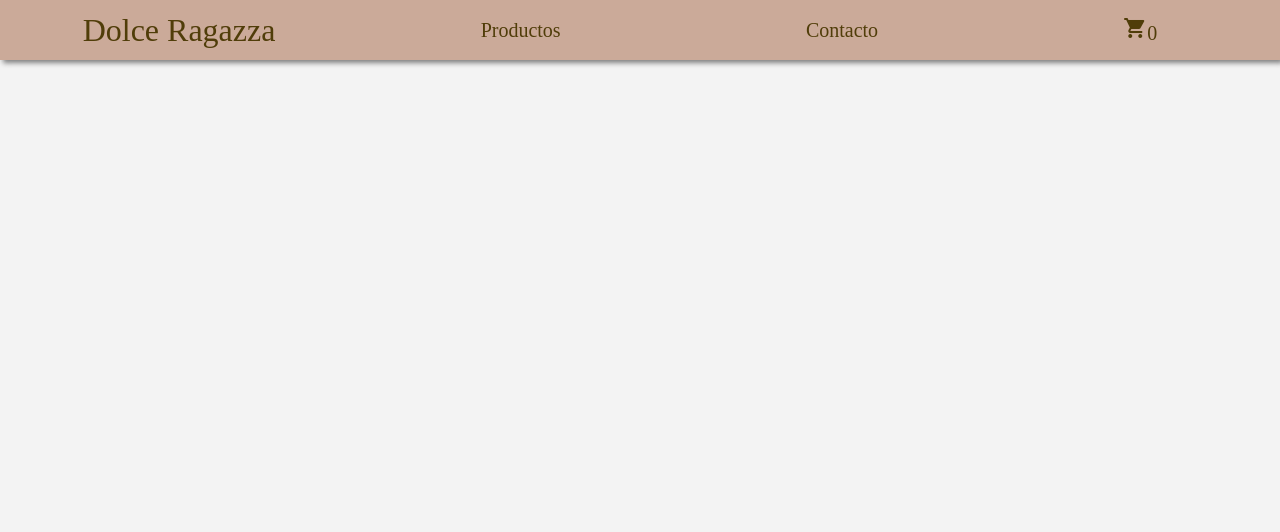
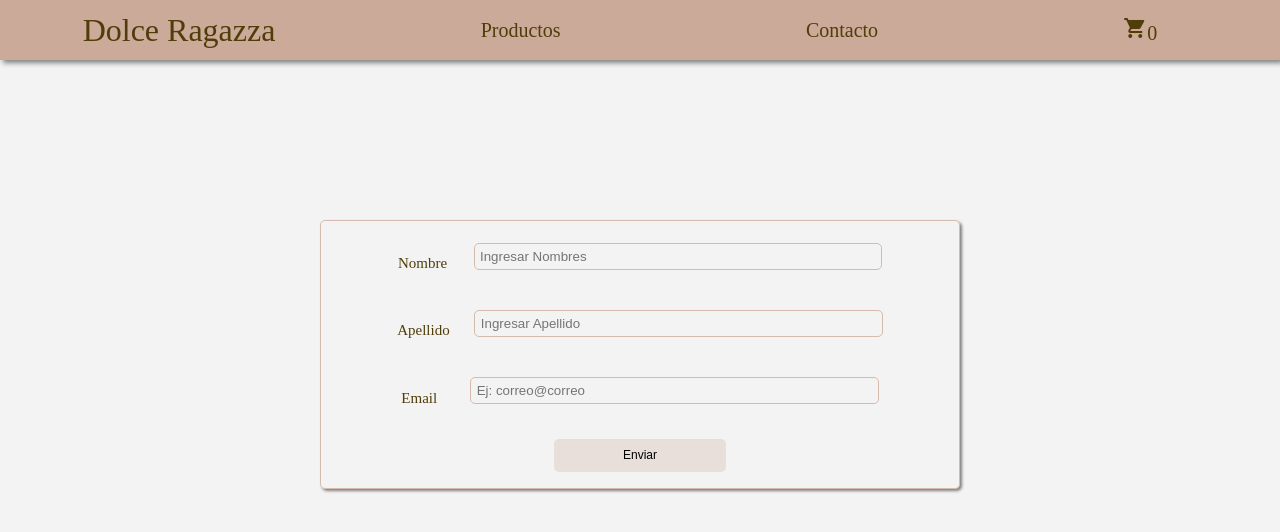
Before and after one commit to Dansol79/clase1_DanielaAlvarez, a React (Create React App) app: page /login in a window 1280 px wide. Shown: the top 532 px of the page. Built offline with nearby package versions, Linux system fonts and the light colour scheme; a web font is replaced by a local one.

Commit message:
clase 13

```diff
--- a/src/App.js
+++ b/src/App.js
@@ -6,11 +6,16 @@ import ItemListContainer from "./components/ItemListContainer";
 import ItemDetailConteiner from "./components/ItemDetailContainer";
 import Cart from "./components/Cart";
 import { CustomProvider } from "./context/cartContext";
+import Login from "./components/form/Login";
+
 
 
 
 const App = () => {
   return (
+
+
+
     <BrowserRouter>
     <CustomProvider>
 
@@ -23,6 +28,7 @@ const App = () => {
         <Route path="/contacto"> <Contacto /> </Route>
 
         <Route path="/cart" component={Cart}></Route>
+        <Route path="/login" ><Login/> </Route>
       </Switch>
 
       <Route path="/articulo_Selec/:id"> <ItemDetailConteiner />  </Route>
--- a/src/components/ItemCount.js
+++ b/src/components/ItemCount.js
@@ -5,7 +5,7 @@ import React, {useState} from "react"
 const ItemCount = ({onAdd}) =>{
 
 
-    const [contador, setContador] = useState(0)
+    const [contador, setContador] = useState(1)
 
     const stock = 5
     const min = 0
--- a/src/components/ItemDetailContainer.js
+++ b/src/components/ItemDetailContainer.js
@@ -18,7 +18,6 @@ const ItemDetailConteiner = () =>{
       const itemCollection = db.collection("articulo")
 
       const consulta = itemCollection.doc(id)
-      console.log(consulta)
 
 
       const promesa = consulta.get()
@@ -27,7 +26,6 @@ const ItemDetailConteiner = () =>{
             .then((documento) =>{
 
               const data = documento.data()
-              console.log(data)
 
               setArticulo(data)
             })
--- a/src/components/ItemList.js
+++ b/src/components/ItemList.js
@@ -3,7 +3,6 @@ import Item from "./Item"
 
 
 const ItemList = ( {datos})=>{
-    console.log(datos)
 
     if(datos.length ===0){
         return <p className="dol">Cargando...</p>
--- a/src/components/ItemListContainer.js
+++ b/src/components/ItemListContainer.js
@@ -17,9 +17,6 @@ const ItemListContainer = (() => {
       collection
          .get()
          .then((querySnapshot) => {
-            if (querySnapshot.size === 0) {
-               console.log("No results!");
-             }
 
              setDatos(
                querySnapshot.docs.map((doc) => {
--- /dev/null
+++ b/src/components/form/Login.js
@@ -0,0 +1,145 @@
+import { useState } from "react"
+import { useContext } from "react";
+import { contexto } from "../../context/cartContext";
+import firebase from "firebase/app"
+import {firestore} from '../../firebase/firebase'
+
+
+
+const Login = () => {
+
+    const {cart} = useContext(contexto);
+    const[id, setId] =useState('')
+
+    const [compra, setCompra] = useState({
+        nombre: "",
+        apellido: "",
+        email: "",
+
+    })
+
+    const [error, setError] = useState(false)
+
+    const actualizarState =(e) =>{
+        setCompra({
+            ...compra,
+            [e.target.name]: e.target.value
+        })
+
+
+    }
+
+
+
+    const {nombre, apellido, email} = compra
+
+    const eventCita = e=>{
+
+        e.preventDefault()
+
+
+
+        if(nombre.trim() === "" || apellido.trim() === "" || email.trim() === ""){
+
+            setError(true)
+
+            return;
+
+        }else{
+            setError(false)
+
+        }
+        const datos={
+            nombre: compra.nombre,
+            apellido: compra.apellido,
+        }
+        const orden={
+            buyer: datos,
+            items:cart,
+            total:cart.reduce((acc, item) => acc + item.articulo.price * item.cantidad, 0),
+            date: firebase.firestore.Timestamp.now(),
+        }
+
+        const db = firestore
+        const collection = db.collection('ordenes')
+        const query = collection.add(orden)
+
+        query
+        .then((resultado) => {
+
+              setId(resultado.id)
+        })
+          .catch((error) => {
+               console.log("Error adding document: ", error);
+          })
+
+     }
+
+     if (id){
+
+        return(
+
+            <>
+            <h1 className="pL">Tu compra se realizo con exito</h1>
+                <p className="pLL">Nombre: {nombre}</p>
+                <p className="pLL">Apellido: {apellido}</p>
+                <p className="pLL">Orden de compra # {id} </p>
+
+            </>
+        )
+
+
+        }else{
+           return (
+        <>
+            <form onSubmit={eventCita} className="login-container">
+                <div className="login-input">
+                    <label className="label_login">Nombre</label>
+                    <input type="text"
+                           name="nombre"
+                           className="input_login"
+                           placeholder="Ingresar Nombres"
+                           onChange={actualizarState}
+                           value={nombre}
+                        />
+                </div>
+
+                <div className="login-input">
+                    <label htmlFor="apellido" className="label_login">Apellido</label>
+                    <input type="texto"
+                     name="apellido"
+                     id="password"
+                     placeholder="Ingresar Apellido"
+                     className="input_login"
+                     onChange={actualizarState}
+                     value={apellido}
+                      />
+                </div>
+
+                <div className="login-input">
+                    <label htmlFor="password"
+                    className="label_login">Email</label>
+                    <input type="email"
+                    name="email"
+                     id="password"
+                     placeholder="Ej: correo@correo"
+                     className="input_login"
+                     onChange={actualizarState}
+                     value={email}
+                      />
+                </div>
+                {error ? <p className="error">Todos los campos son obligatorios</p> : null}
+
+
+                <div className="login-button">
+                    <button className="btn_login" type="submit">Enviar</button>
+                </div>
+            </form>
+
+        </>
+              )
+            }
+    }
+
+
+export default Login
--- a/src/context/cartContext.js
+++ b/src/context/cartContext.js
@@ -1,54 +1,42 @@
-import { createContext, useState } from "react"
+import { createContext, useState } from "react";
 
-export const contexto = createContext()
-export const { Provider } = contexto
+export const contexto = createContext();
+export const { Provider } = contexto;
 
 export const CustomProvider = ({ children }) => {
-
-
-    const [cart, setCart] = useState([])
+    const [cart, setCart] = useState([]);
 
     const agregarArticulo = (cantidad, articulo) => {
+        const existe = cart.find((item) => item.articulo.name === articulo.name);
 
-        const existe = cart.find(item => item.articulo.name === articulo.name)
+        if (!existe) {
+            const copia_cart = [...cart, { cantidad, articulo }];
+            setCart(copia_cart);
+        } else {
+            const existe_cart = cart.map((item) => {
+                return item.articulo.name === articulo.name
+                    ? { cantidad: item.cantidad + cantidad, articulo }
+                    : item;
+            });
+            setCart(existe_cart);
+        }
+    };
 
-        if(!existe){
-            const copia_cart = [...cart, { cantidad, articulo }]
-            setCart(copia_cart)
-        }else{
-            const existe_cart = cart.map((item) =>{
-
-                return item.articulo.name === articulo.name ? { cantidad: item.cantidad + cantidad, articulo } : item
-
-            })
-            setCart(existe_cart)
-
-        }
-
-    }
-    const remover = (id) => {
-
-        const newCart = cart.filter(item => item.articulo.id !== id)
-        setCart(newCart)
-    }
+    const remover = (name) => {
+        const newCart = cart.filter((item) => item.articulo.name !== name);
+        setCart(newCart);
+    };
 
     const clear = () => {
-        setCart([])
-    }
+        setCart([]);
+    };
 
     const valor_del_contexto = {
         cart: cart,
         agregarArticulo: agregarArticulo,
         remover: remover,
-        clear: clear
+        clear: clear,
+    };
 
-
-    }
-    return (
-
-        <Provider value={valor_del_contexto} >
-            {children}
-
-        </Provider>
-    )
-}
+    return <Provider value={valor_del_contexto}>{children}</Provider>;
+};
--- a/src/style.css
+++ b/src/style.css
@@ -60,11 +60,11 @@ a{
 
 .divCardD{
   display: grid;
-  grid-template-columns: repeat(auto-fill, minmax(200px, 1fr));
+  grid-template-columns: repeat(auto-fill, minmax(250px, 1fr));
   justify-items: center;
   align-items: center;
   justify-content: space-evenly;
-  gap: 2em;
+  gap: 4em;
   padding: 16px;
 
 }
@@ -94,15 +94,21 @@ a{
 }
 .btnCarrito{
     width: 80%;
-    margin: 1em 2em;;
+    margin: 1em 2em ;
     padding: .5em;
     border-radius: 5px;
     border:none;
     font-size: 14px;
     background-color:#cbaa9944;
+    box-shadow:   #cbaa99 -3px -3px -5px;
+}
+
+.btnCarrito:hover{
+    /* background-color: #cbaa99; */
+    box-shadow:  #cbaa99  3px 3px 5px;
+
 }
 .contCarrito {
-
     margin: auto;
   }
   .contador {
@@ -161,6 +167,8 @@ a{
     width: 100%;
     background-color:#cbaa9944;
     border: solid 2px  #cbaa99c2;
+    box-shadow: gray 3px 3px 5px;
+    border-radius: 5px;
 
 }
 .stiloimg{
@@ -191,7 +199,7 @@ a{
 }
 
 .divDetail{
-    width: 70%;
+    width: 80%;
     display: flex;
     flex-direction: row;
     align-items: flex-end;
@@ -204,12 +212,15 @@ a{
 }
 
 .divDesdcripcion{
-    width: 50%;
+    display: flex;
+    flex-direction: column;
+    justify-content: space-around;
+    width: 60%;
     text-align: justify;
     margin: 1em 7em;
     padding: 1em 1em 2em;
     border: solid 1px  #cbaa99c2;
-    border-radius: 10px;
+    border-radius: 5px;
     box-shadow: 2px 2px 3px  gray ;
 }
 
@@ -218,13 +229,14 @@ a{
 .tabla{
     width: 80%;
     background-color:#cbaa9944;
-    border : solid 2px #cbaa99c2;
+    /* border : solid 1px #cbaa99c2; */
     text-align: center;
     margin-right: auto;
     margin-left: auto;
     margin-bottom: 1em;
     margin-top: 2em;
     padding: 1em 1em;
+    border-radius: 5px;
 
 
   }
@@ -257,3 +269,75 @@ a{
     margin-left: auto;
     margin-right: auto;
 }
+
+
+/* Estilos para formulario */
+
+.login-container{
+    width: 50%;
+    margin-left: auto;
+    margin-right: auto;
+    display: flex;
+    flex-direction: column;
+    align-items: center;
+    justify-content: center;
+    margin-top: 10em;
+    margin-bottom: 2em;
+    /* background-color:#cbaa9944; */
+    border: solid 1px  #cbaa99c2;
+    box-shadow: gray 2px 2px 3px;
+    border-radius: 5px;
+}
+
+.login-input{
+    width: 80%;
+    margin-left: auto;
+    margin-right: auto;
+    display: flex;
+    flex-direction: row;
+    align-items: center;
+    justify-content:space-around;
+    margin-top: 1.2em;
+    margin-bottom: 1em;
+}
+
+.input_login{
+    width: 80%;
+    height: 2em;
+    border: none;
+    border-radius: 5px;
+    background-color:transparent;
+    padding: .4em;
+    border: 1px solid #cbaa99c2;
+}
+.label_login{
+    color: #503d09;
+    font-size: 15px;
+    margin-top: 1em;
+    text-align: center;
+}
+
+.login-button{
+    width: 90%;
+    display: flex;
+    flex-direction: row;
+    align-items: center;
+    justify-content: space-evenly;
+    margin-top: 1em;
+    margin-bottom: 1em;
+}
+.btn_login{
+    width: 30%;
+    border:none;
+    padding: .8em;
+    border-radius: 5px;
+    font-size: 12px;
+    background-color:#cbaa9944;
+}
+
+.error{
+    color: red;
+    display: block;
+    font-size: 14px;
+    text-align: center;
+}
```
Also changed, not shown: src/components/Cart.js (+10 -3 lines).
